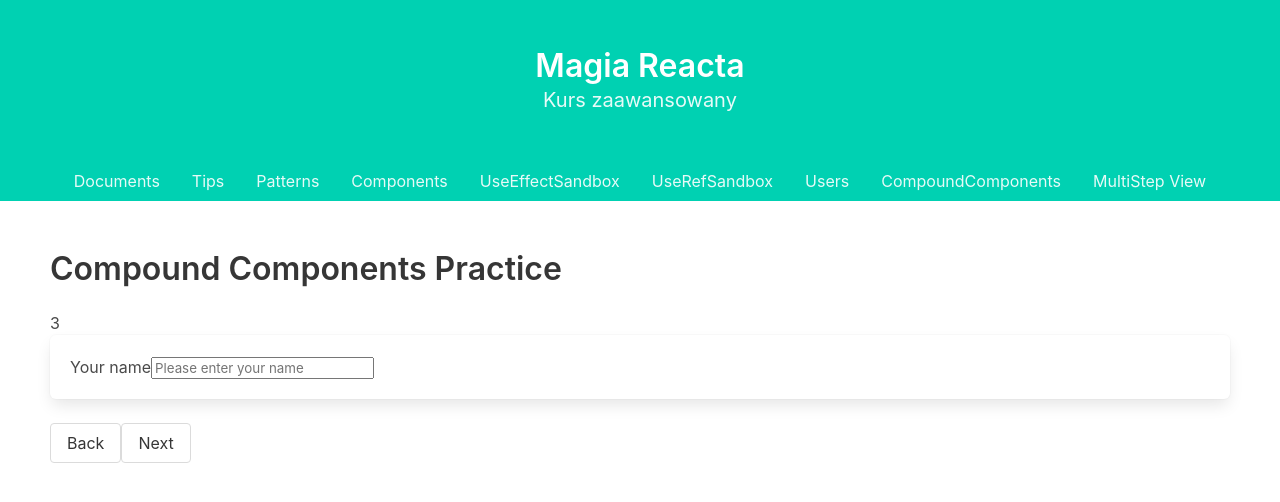
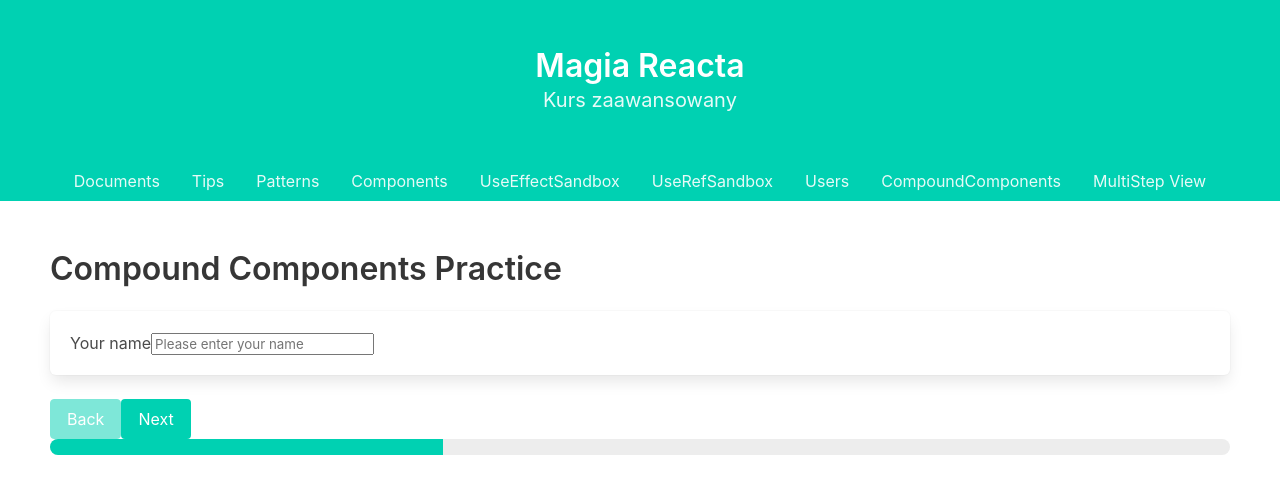
Before and after one commit to TZ-fn/kurs-magia-reacta-hr, a React (Create React App) app: page /multiStepView in a window 1280 px wide. Shown: the top 502 px of the page. Built offline with nearby package versions, Linux system fonts and the light colour scheme.

Commit message:
Refactor page counting logic and add a Progress Bar component

```diff
--- a/src/components/MultiStep/MultiStep.jsx
+++ b/src/components/MultiStep/MultiStep.jsx
@@ -1,50 +1,83 @@
-import React, { useState, useContext } from 'react';
+import React, { useState, useContext, useEffect } from 'react';
 import PropTypes, { element } from 'prop-types';
 
 const WizardContext = React.createContext({
   currentPage: 1,
   changePage: () => {},
+  pageIndexes: [],
+  updatePageIndexes: () => {},
 });
 
 const Page = ({ children, pageIndex }) => {
-  const { currentPage } = useContext(WizardContext);
+  const { currentPage, updatePageIndexes } = useContext(WizardContext);
+
+  useEffect(() => {
+    updatePageIndexes(pageIndex);
+  });
+
   return currentPage === pageIndex ? children : null;
+};
+
+const ProgressBar = () => {
+  const { currentPage, pageIndexes } = useContext(WizardContext);
+
+  return (
+    <progress className='progress is-primary' value={currentPage} max={pageIndexes.length}>
+      {Math.round((currentPage / pageIndexes.length) * 100)}%
+    </progress>
+  );
 };
 
 const Controls = () => {
   const context = useContext(WizardContext);
-  const { changePage } = context;
+  const { changePage, currentPage, pageIndexes } = context;
 
   return (
     <div>
-      <button onClick={() => changePage(-1)} className='button' type='button'>
+      <button
+        disabled={currentPage === 1}
+        onClick={() => changePage(-1)}
+        className='button is-primary'
+        type='button'
+      >
         Back
       </button>
-      <button onClick={() => changePage(1)} className='button' type='button'>
+
+      <button
+        disabled={currentPage === pageIndexes.length}
+        onClick={() => changePage(1)}
+        className='button is-primary'
+        type='button'
+      >
         Next
       </button>
-      {/* <button className='button' type='button'>
-        Submit
-      </button> */}
+
+      {currentPage === pageIndexes.length && (
+        <button className='button is-success' type='button'>
+          Submit
+        </button>
+      )}
     </div>
   );
 };
 
 const Wizard = ({ children }) => {
   const [currentPage, setCurrentPage] = useState(1);
+  const [pageIndexes, setPageIndexes] = useState([]);
+
+  const updatePageIndexes = (pageIndex) => {
+    if (pageIndexes.includes(pageIndex)) {
+      return;
+    }
+    setPageIndexes([...pageIndexes, pageIndex]);
+  };
 
   const changePage = (newPageIndex) => {
-    if ((currentPage === 3 && newPageIndex === 1) || (currentPage === 1 && newPageIndex === -1)) {
-      return;
-    }
     setCurrentPage((oldPageIndex) => oldPageIndex + newPageIndex);
   };
 
-  const totalPagesNumber = React.Children.map(children, (child) => child.props.pageIndex).length;
-
   return (
-    <WizardContext.Provider value={{ currentPage, changePage }}>
-      {totalPagesNumber}
+    <WizardContext.Provider value={{ currentPage, changePage, pageIndexes, updatePageIndexes }}>
       {children}
     </WizardContext.Provider>
   );
@@ -58,4 +91,4 @@ Page.propTypes = {
   children: PropTypes.element.isRequired,
 };
 
-export { Page, Controls, Wizard };
+export { Page, ProgressBar, Controls, Wizard };
--- a/src/components/views/MultiStepView.jsx
+++ b/src/components/views/MultiStepView.jsx
@@ -31,6 +31,7 @@ export default function MultiStepView() {
           </div>
         </MultiStep.Page>
         <MultiStep.Controls />
+        <MultiStep.ProgressBar />
       </MultiStep.Wizard>
     </div>
   );
```
